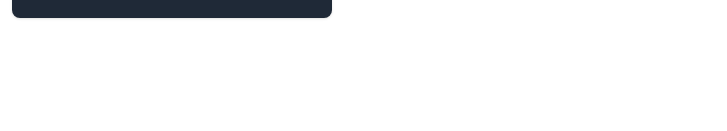
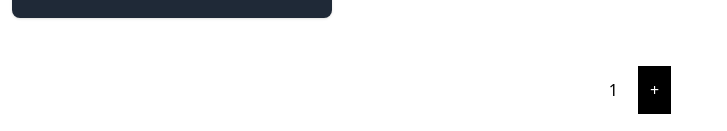
Before and after one commit to dedenwahyudi/React-JS---1, a React (Vite) app: page /products in a window 1280 px wide. Shown: the part 1042-1173 px from the top of the page, without its empty margins (0-727 px from the left). Before the commit the page ends 1088 px from the top, so only its background shows below. Built offline with nearby package versions, Linux system fonts and the light colour scheme.

Commit message:
Lifecycle

```diff
--- a/src/components/Fragments/Counter.jsx
+++ b/src/components/Fragments/Counter.jsx
@@ -6,6 +6,19 @@ class Counter extends React.Component {
     this.state = {
       count: 0,
     };
+    console.log("constructor");
+  }
+
+  componentDidMount() {
+    this.setState({ count: 1 });
+    console.log("componentDidMount");
+  }
+
+  componentDidUpdate(prevProps, prevState) {
+    console.log("componentDidUpdate");
+    if (this.state.count === 10) {
+      this.setState({ count: 5 });
+    }
   }
 
   render() {
@@ -18,6 +31,7 @@ class Counter extends React.Component {
         >
           +
         </button>
+        {console.log("render")}
       </div>
     );
   }
--- a/src/pages/products.jsx
+++ b/src/pages/products.jsx
@@ -1,6 +1,7 @@
 import { Fragment, useState } from "react";
 import CardProduct from "../components/Fragments/CardProduct";
 import Button from "../components/Elements/Button";
+import Counter from "../components/Fragments/Counter";
 
 const products = [
   {
@@ -123,6 +124,9 @@ const ProductsPage = () => {
           </table>
         </div>
       </div>
+      <div className="mt-5 mb-5 flex justify-center">
+        <Counter></Counter>
+      </div>
     </Fragment>
   );
 };
```
Also changed, not shown: vip-studio-react-js.txt.
